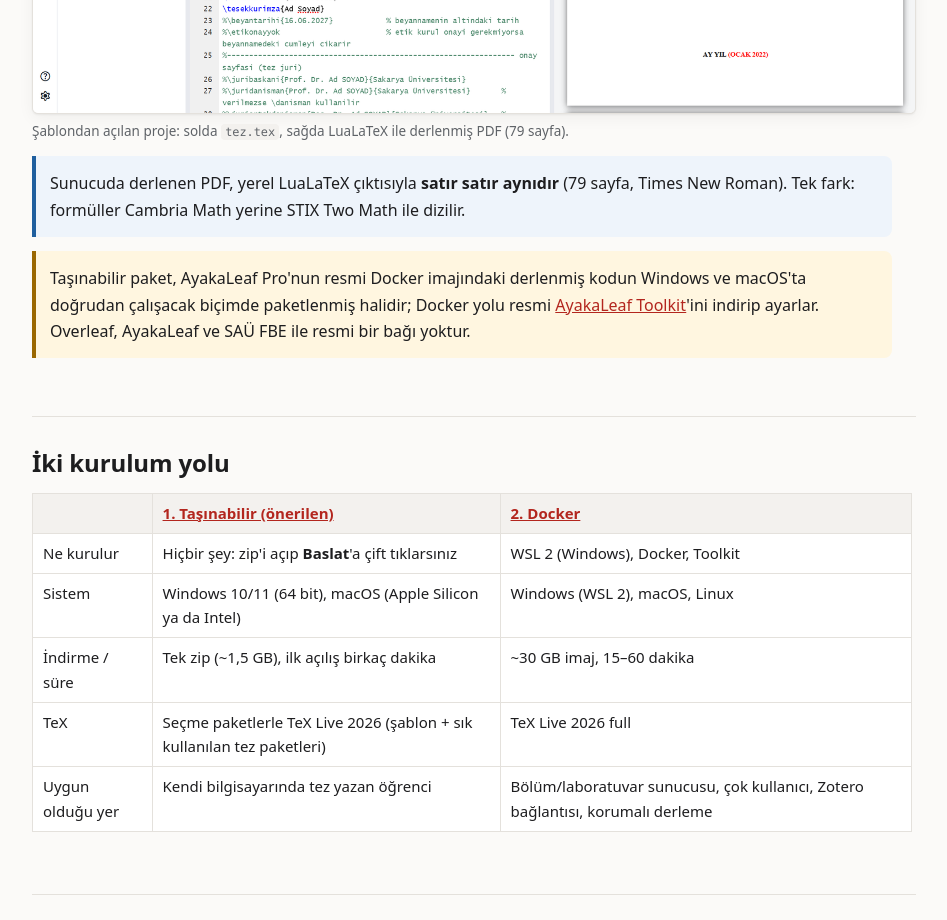
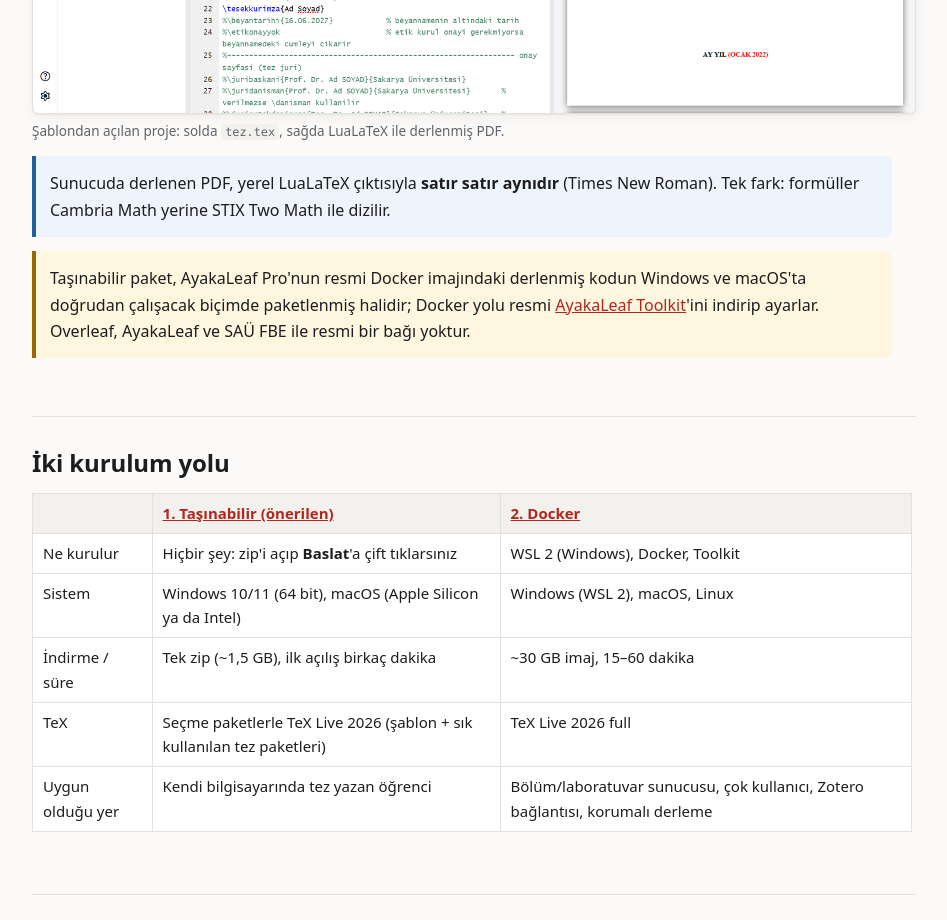
Before and after one commit to burhanbarakli/sau-fbe-ayakaleaf, a plain HTML site: page docs/index.html in a window 1280 px wide. Shown: the part 1020-1940 px from the top of the page, without its empty margins (296-1243 px from the left). Drawn offline with Linux system fonts and the light colour scheme.

Commit message:
Şablon artık 77 sayfa: CI denetimi ve belgeler
Tez şablonunda denklem aralıkları kılavuza göre 6 nk oldu, şablon 79 yerine
77 sayfa derleniyor; taşınabilir paket sınaması buna göre.

Co-Authored-By: Claude Opus 5.5 <noreply@anthropic.com>

```diff
--- a/docs/index.html
+++ b/docs/index.html
@@ -157,8 +157,8 @@ figure.wide{max-width:980px;margin:14px 0}
 <section id="nedir">
 <h2>Nedir?</h2>
 <p><a href="https://ayakaleaf-pro.ayaka.space/">AyakaLeaf Pro</a>, Overleaf Community Edition tabanlı, ücretsiz ve kendi bilgisayarınızda ya da sunucunuzda çalışan bir LaTeX editörüdür: ortak düzenleme, geçmiş, yorumlar, şablon galerisi. Bu depo onu kurulum gerektirmeyen bir paketle (ya da Docker ile) çalıştırır ve <a href="https://burhanbarakli.github.io/sau-fbe-doktora-latex-sablonu/">SAÜ FBE LaTeX tez şablonunu</a> galeriye ekler.</p>
-<figure class="wide"><a href="img/editor.png"><img src="img/editor.png" alt="AyakaLeaf editöründe SAÜ FBE tez şablonu: solda tez.tex, sağda 79 sayfalık PDF" loading="lazy"></a><figcaption>Şablondan açılan proje: solda <code>tez.tex</code>, sağda LuaLaTeX ile derlenmiş PDF (79 sayfa).</figcaption></figure>
-<div class="note"><p>Sunucuda derlenen PDF, yerel LuaLaTeX çıktısıyla <b>satır satır aynıdır</b> (79 sayfa, Times New Roman). Tek fark: formüller Cambria Math yerine STIX Two Math ile dizilir.</p></div>
+<figure class="wide"><a href="img/editor.png"><img src="img/editor.png" alt="AyakaLeaf editöründe SAÜ FBE tez şablonu: solda tez.tex, sağda LuaLaTeX ile derlenmiş PDF" loading="lazy"></a><figcaption>Şablondan açılan proje: solda <code>tez.tex</code>, sağda LuaLaTeX ile derlenmiş PDF.</figcaption></figure>
+<div class="note"><p>Sunucuda derlenen PDF, yerel LuaLaTeX çıktısıyla <b>satır satır aynıdır</b> (Times New Roman). Tek fark: formüller Cambria Math yerine STIX Two Math ile dizilir.</p></div>
 <div class="warn"><p>Taşınabilir paket, AyakaLeaf Pro'nun resmi Docker imajındaki derlenmiş kodun Windows ve macOS'ta doğrudan çalışacak biçimde paketlenmiş halidir; Docker yolu resmi <a href="https://github.com/ayaka-notes/toolkit">AyakaLeaf Toolkit</a>'ini indirip ayarlar. Overleaf, AyakaLeaf ve SAÜ FBE ile resmi bir bağı yoktur.</p></div>
 </section>
 
```
Also changed, not shown: 3 other files.
